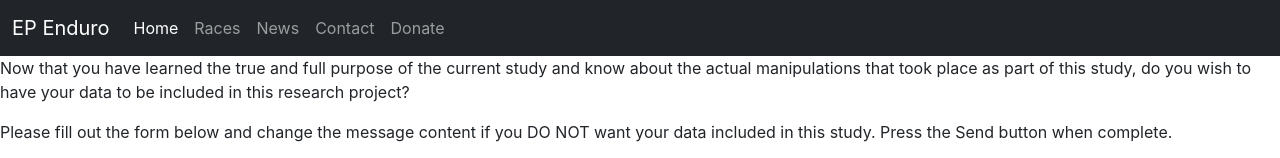
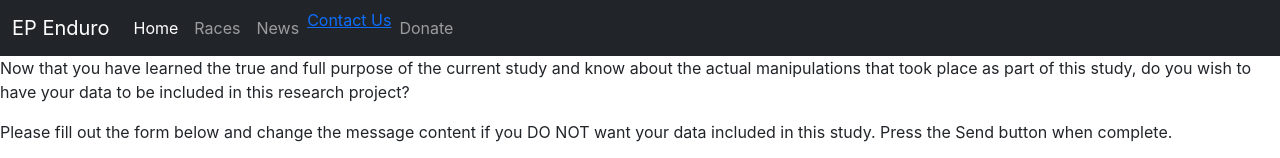
Before and after one commit to wpalafox/north-crew-app, a React (Create React App) app: page /contactus in a window 1280 px wide. Shown: the top 158 px of the page. Built offline with nearby package versions, Linux system fonts and the light colour scheme.

Commit message:
contact us form added

```diff
--- a/src/NavBar.js
+++ b/src/NavBar.js
@@ -1,7 +1,7 @@
 import React from 'react'
 import ep_logo from './ep_enduro_logo.svg';
 import './NavBar.css';
-
+import { Link } from "react-router-dom";
 
 export default function NavBar() {
     return (
@@ -26,7 +26,7 @@
                             <a className="nav-link" href="#">News</a>
                         </li>
                         <li className="nav-item">
-                            <a className="nav-link" href="#">Contact</a>
+                                <Link to="/contactus">Contact Us</Link>
                         </li>
                       <li className="nav-item">
                         <a className="nav-link" href="#">Donate</a>
```
